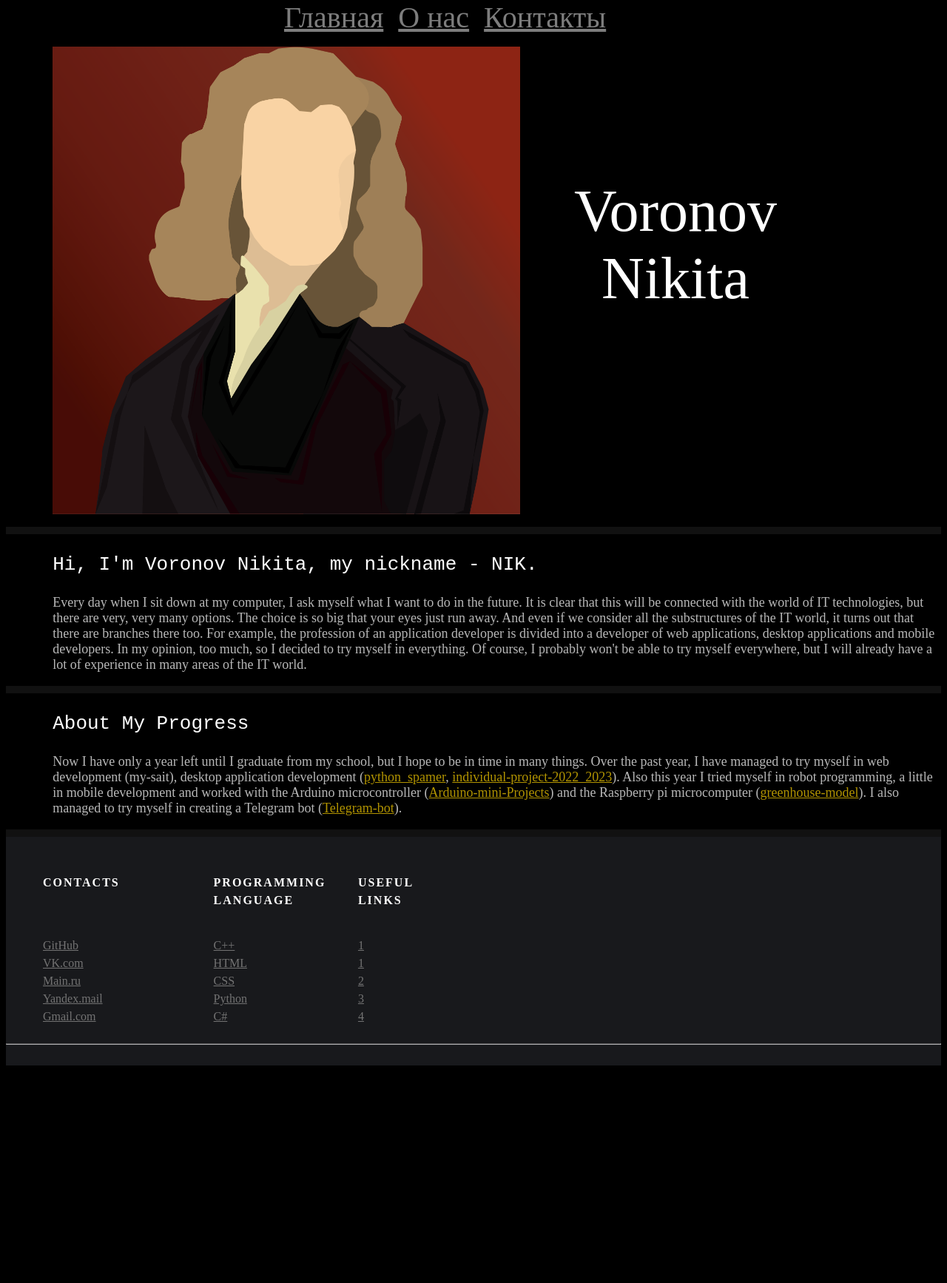
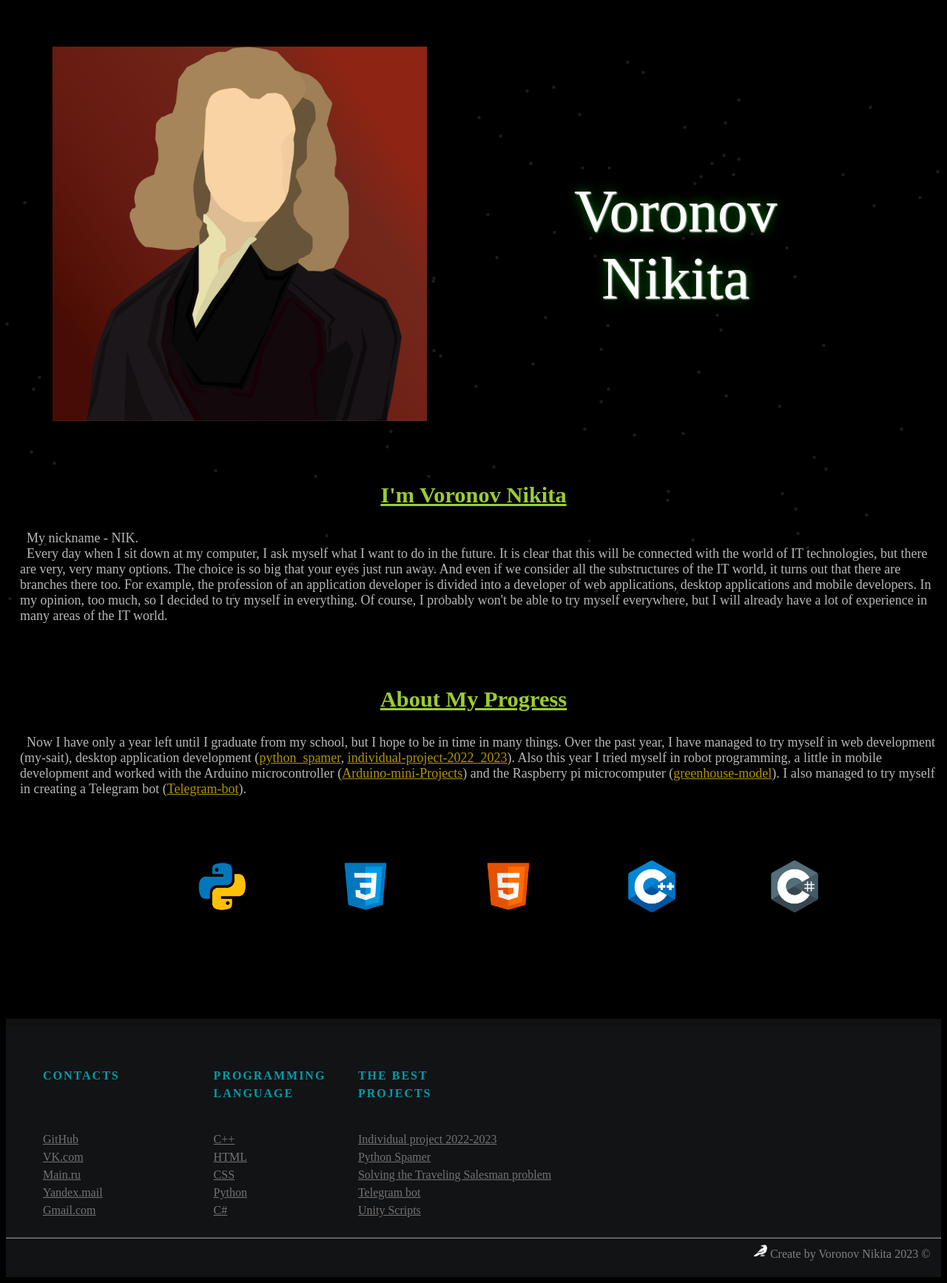
Before and after one commit to voronov-nikita/portfolio, a plain HTML site: page index.html in a window 1280 px wide. Shown: the whole page at 74% size. Before the commit the page ends 1448 px from the top, so only its background shows below. Drawn offline with Linux system fonts and the light colour scheme; a web font is replaced by a local one.

Commit message:
global-change

```diff
--- a/css/footer-css.css
+++ b/css/footer-css.css
@@ -1,15 +1,15 @@
 .site-footer
 {
-  background-color:rgb(24, 25, 28);
-  padding:45px 0 20px;
+  background-color:rgb(18, 19, 21);
+  padding:50px 0 20px;
   font-size:16px;
   line-height:24px;
-  color:#737373;
+  color:#2a2733;
 }
 .site-footer hr
 {
   border-top-color:#bbb;
-  opacity:0.7
+  opacity:0.5
 }
 .site-footer hr.small
 {
@@ -17,7 +17,7 @@
 }
 .site-footer h6
 {
-  color:#fff;
+  color:#019da8;
   font-size:16px;
   text-transform:uppercase;
   margin-top:5px;
@@ -25,7 +25,7 @@
 }
 .site-footer a
 {
-  color:#737373;
+  color:#2a2733;
 }
 .site-footer a:hover
 {
@@ -57,7 +57,7 @@
 }
 .site-footer .social-icons
 {
-  text-align:right
+  text-align:center;
 }
 .site-footer .social-icons a
 {
@@ -167,3 +167,11 @@
     display: flex;
     margin-left: 50px;
 }
+
+
+.the-end{
+	color:grey;
+	text-align: left;
+	font-size: 16px;
+	padding-left: 80%;
+}
--- a/css/main.css
+++ b/css/main.css
@@ -2,24 +2,28 @@ body{
 	background-color: black;
 }
 
+
+.about-link{
+	color:rgb(178, 148, 0);
+}
+
+
 .header-text{
 	color:white;
-	font-size: 80px;
+	font-size: 500%;
 	position: absolute;
 	top: 30%;
 	margin-left: 60%;
 	margin-right: 30%;
 	text-align: center;
+	height:100px;
+	animation: slide-up 4s ease-in-out;
 }
 
-.header-links{
-	margin-right: 20px;
-	color:rgb(125, 125, 125);
+.glow-text{
+	animation: PulseText 7s ease-in-out infinite;
 }
 
-.about-link{
-	color:rgb(178, 148, 0);
-}
 
 header{
 	display: flex;
@@ -36,6 +40,7 @@ header{
 	font-size:18px;
 	font-family:'Times New Roman', Times, serif;
 	color:#b8b8b8;
+	margin-left: 1.5%;
 }
 
 .image-logo-avatar{
@@ -52,8 +57,18 @@ header{
 	color: white;
 	font-family:'Courier New', Courier, monospace;
 	font-size: 26px;
-	margin-left: 5%;
 	text-align: left;
+}
+
+.about-info h3{
+	color:yellowgreen;
+	padding-left:0%;
+	text-align: center;
+	font-family: 'Times New Roman', Times, serif;
+}
+
+.about-info h3:hover{
+	color:rgb(196, 255, 79);
 }
 
 .line-split{
@@ -62,3 +77,99 @@ header{
 	height: 10px;
 	left:0%;
 }
+
+
+.image-links{
+	display: inline-flex;
+	position: absolute;
+	position: relative;
+	left: 20%;
+	margin-top: 5%;
+	margin-bottom: 5%;
+	color: rgba(255, 255, 255, 0);
+	text-align: center;
+
+}
+
+.image-links p1{
+	margin-right: 20%;
+
+}
+
+.image-links p2{
+	margin-right: 20%;
+}
+
+.image-links p3{
+	margin-right: 20%;
+}
+
+.image-links p4{
+	margin-right: 20%;
+}
+
+.image-links p5{
+	margin-right: 20%;
+}
+
+
+.image-links p1:hover{
+	color: azure;
+	animation: icon-size 1.5s ease-in-out infinite;
+}
+.image-links p2:hover{
+	color: azure;
+	animation: icon-size 1.5s ease-in-out infinite;
+}
+.image-links p3:hover{
+	color: azure;
+	animation: icon-size 1.5s ease-in-out infinite;
+}
+.image-links p4:hover{
+	color: azure;
+	animation: icon-size 1.5s ease-in-out infinite;
+}
+.image-links p5:hover{
+	color: azure;
+	animation: icon-size 1.5s ease-in-out infinite;
+}
+
+
+@keyframes PulseText {
+	0% {
+		text-shadow: 1px 1px 2px white, 0 0 1em rgba(255, 255, 255, 0), 0 0 0.2em red;
+	  }
+	25% {
+		text-shadow: 1px 1px 2px white, 0 0 1em rgba(255, 255, 255, 0), 0 0 0.2em green;
+	  }
+	50% {
+		text-shadow: 1px 1px 2px white, 0 0 1em rgba(255, 255, 255, 0), 0 0 0.2em blue;
+	  }
+	75%{
+		text-shadow: 1px 1px 2px white, 0 0 1em rgba(255, 255, 255, 0), 0 0 0.2em green;
+	}
+	100%{
+		text-shadow: 1px 1px 2px white, 0 0 1em rgba(255, 255, 255, 0), 0 0 0.2em red;
+	}
+}
+
+@keyframes slide-up {
+	0%{
+		transform: translateY(100%);
+	}
+	100%{
+		transform: translateY(0%);
+	}
+}
+
+@keyframes icon-size {
+	0%{
+		transform: scale(1);
+	}
+	50%{
+		transform: scale(1.2);
+	}
+	100%{
+		transform: scale(1);
+	}
+}
--- /dev/null
+++ b/css/partical.css
@@ -0,0 +1,31 @@
+  .particles {
+    position: fixed;
+    top: 0;
+    left: 0;
+    width: 100%;
+    height: 100%;
+    z-index: -1;
+    pointer-events: none;
+  }
+
+  .particle {
+    position: absolute;
+    width: 4px;
+    height: 4px;
+    background-color: rgba(116, 98, 118, 0.279);
+    border-radius: 30%;
+    animation: particlesAnimation 15s ease-in-out infinite;
+
+  }
+
+  @keyframes particlesAnimation {
+    0% {
+      transform: translate(-50%, -50%);
+    }
+    50% {
+        transform: translate(0vw, 10vh);
+    }
+    100% {
+      transform: translate(-50%, -50%);
+    }
+  }
--- /dev/null
+++ b/css/python-page.css
@@ -0,0 +1,41 @@
+body{
+    font-family: 'Times New Roman', Times, serif;
+}
+
+.python-image{
+    margin-left: 35%;
+    position:relative;
+}
+
+.python-image img{
+    margin-left: 10%;
+}
+
+.python-image h1{
+    color:beige;
+    display: flex;
+    font-size: 52px;
+
+    animation: RGB-light 3s infinite;
+}
+
+.python-cards{
+    position: relative;
+    display: flex;
+}
+
+
+@keyframes RGB-light {
+    0%{
+        color:rgb(106, 0, 14);
+    }
+    25%{
+        color:rgb(52, 94, 0);
+    }
+    70%{
+        color: rgb(0, 0, 86);
+    }
+    100%{
+        color:rgb(106, 0, 14);
+    }
+}
--- a/index.html
+++ b/index.html
@@ -3,8 +3,10 @@
     <meta charset="UTF-8">
     <link rel="stylesheet" href="css/main.css">
     <link rel="stylesheet" href="css/footer-css.css">
+    <link rel="stylesheet" href="css/partical.css">
     <link rel="preconnect" href="https://fonts.googleapis.com">
     <link rel="preconnect" href="https://fonts.gstatic.com" crossorigin>
+    <link rel="shortcut icon" href="/img/main-icon.ico" type="image/x-icon">
     <link href="https://fonts.googleapis.com/css2?family=Oswald:wght@500&family=Tilt+Warp&display=swap" rel="stylesheet">
     <meta http-equiv="X-UA-Compatible" content="IE=edge">
     <meta name="viewport" content="width=device-width, initial-scale=1.0">
@@ -14,28 +16,26 @@
 
 
 <body>
-    <div>
-        <header class="header-text-head">
-            <a class="header-links" href="#main">Главная</a>
-            <a class="header-links" href="#about">О нас</a>
-            <a class="header-links" href="#contact">Контакты</a>
-        </header>
-    </div>
+    <div class="particles"></div>
     <div>
         <div class="header-text">
-            Voronov Nikita
+            <span class="glow-text">Voronov Nikita</span>
         </div>
         <div class="image-logo-avatar">
-            <img src="img/logo.png" style="width: 100%; height: 100%;">
+            <img src="img/logo.png" style="width: 80%; height: 80%;">
         </div>
     </div>
 
-    <div class="line-split"></div>
+    <!-- <div class="line-split"></div> -->
 
+    <br>
+    <br>
     <div>
         <div class="about-info">
-            <p>Hi, I'm Voronov Nikita, my nickname - NIK.</p>
-            <p class="main-about-text">Every day when I sit down at my computer,
+            <h3><u>I'm Voronov Nikita</u></h3>
+            <p class="main-about-text">
+                &nbsp;&nbsp;My nickname - NIK.<br>
+                &nbsp;&nbsp;Every day when I sit down at my computer,
                 I ask myself what I want to do in the future.
                 It is clear that this will be connected with the world of IT technologies,
                 but there are very, very many options.
@@ -50,12 +50,15 @@
         </div>
     </div>
 
-    <div class="line-split"></div>
+    <!-- <div class="line-split"></div> -->
 
+    <br>
+    <br>
     <div>
         <div class="about-info">
-            <p>About My Progress</p>
-            <p class="main-about-text">Now I have only a year left until I graduate from my school,
+            <h3><u>About My Progress</u></h3>
+            <p class="main-about-text">
+                &nbsp;&nbsp;Now I have only a year left until I graduate from my school,
                 but I hope to be in time in many things. Over the past year,
                 I have managed to try myself in web development (my-sait),
                 desktop application development (<a class="about-link" href="https://github.com/voronov-nikita/python_spamer">python_spamer</a>,
@@ -67,9 +70,22 @@
                 I also managed to try myself in creating a Telegram bot (<a class="about-link" href="https://github.com/voronov-nikita/Telegram-bot">Telegram-bot</a>).</p>
         </div>
     </div>
-
+    <div class="image-links">
+        <p1><a href="/python.html"><img src="img/image-python.png" width="80"
+            height="80" alt="Пример"></a>Python</p1>
+        <p2><a href="/css.html"><img src="img/image-css.png" width="80"
+            height="80" alt="Пример"></a>CSS</p2>
+        <p3><a href="https://google.com"><img src="img/image-html.png" width="80"
+            height="80" alt="Пример"></a>HTML</p3>
+        <p4><a href="https://google.com"><img src="img/image-c.png" width="80"
+            height="80" alt="Пример"></a>C++</p4>
+        <p5><a href="https://google.com"><img src="img/image-csharp.png" width="80"
+            height="80" alt="Пример"></a>C#</p5>
+    </div>
+    <br><br>
+    <br><br>
     <div class="line-split"></div>
-
+<!------------------------------ THE FOOTER ------------------------------------------>
     <footer class="site-footer">
         <div class="container">
             <div class="row">
@@ -88,28 +104,29 @@
                 <div class="col-xs-6 col-md-3">
                     <h6>Programming<br>Language</h6>
                     <ul class="footer-links">
-                        <li><a href="#">C++</a></li>
-                        <li><a href="#">HTML</a></li>
-                        <li><a href="#">CSS</a></li>
-                        <li><a href="#">Python</a></li>
-                        <li><a href="#">C#</a></li>
+                        <li><a href="https://ru.wikipedia.org/wiki/C%2B%2B">C++</a></li>
+                        <li><a href="https://ru.wikipedia.org/wiki/HTML">HTML</a></li>
+                        <li><a href="https://ru.wikipedia.org/wiki/CSS">CSS</a></li>
+                        <li><a href="https://ru.wikipedia.org/wiki/Python">Python</a></li>
+                        <li><a href="https://ru.wikipedia.org/wiki/C_Sharp">C#</a></li>
                     </ul>
                 </div>
 
                 <div class="col-xs-6 col-md-3">
-                    <h6>Useful<br>Links</h6>
+                    <h6>The best<br>Projects</h6>
                     <ul class="footer-links">
-                        <li><a href="#">1</a></li>
-                        <li><a href="#">1</a></li>
-                        <li><a href="#">2</a></li>
-                        <li><a href="#">3</a></li>
-                        <li><a href="#">4</a></li>
+                        <li><a href="https://github.com/voronov-nikita/individual-project-2022_2023">Individual project 2022-2023</a></li>
+                        <li><a href="https://github.com/voronov-nikita/python_spamer">Python Spamer</a></li>
+                        <li><a href="https://github.com/voronov-nikita/Solving-the-Traveling-Salesman-problem">Solving the Traveling Salesman problem</a></li>
+                        <li><a href="https://github.com/voronov-nikita/Telegram-bot">Telegram bot</a></li>
+                        <li><a href="https://github.com/voronov-nikita/Unity_Scripts">Unity Scripts</Script></a></li>
                     </ul>
                 </div>
             </div>
             <hr>
         </div>
+        <div class="the-end"><img src="/img/main-logo.png" width="7%" height="7%" alt="Logo">   Create by Voronov Nikita 2023 ©</div>
     </footer>
-
+    <script src="/js/partical.js"></script>
 </body>
 </html>
--- /dev/null
+++ b/js/partical.js
@@ -0,0 +1,32 @@
+const particleCount = 120;
+const container = document.querySelector('.particles');
+const containerWidth = container.offsetWidth;
+const containerHeight = container.offsetHeight;
+
+const resetPositionX = -50; // Начальная позиция X, когда частица достигает определенной точки
+
+for (let i = 0; i < particleCount; i++) {
+  createParticle();
+}
+
+function createParticle() {
+  const particle = document.createElement('div');
+  particle.classList.add('particle');
+  container.appendChild(particle);
+  randomizeParticle(particle);
+}
+
+function randomizeParticle(particle) {
+  const x = Math.floor(Math.random() * containerWidth);
+  const y = Math.floor(Math.random() * containerHeight);
+  particle.style.left = `${x}px`;
+  particle.style.top = `${y}px`;
+}
+
+// Добавляем анимацию движения частиц
+const particles = document.querySelectorAll('.particle');
+particles.forEach((particle) => {
+  particle.addEventListener('animationiteration', () => {
+
+  });
+});
```
Also changed, not shown: css/card.css (added, +64 -0 lines), python.html (added, +92 -0 lines), testing.html (deleted, +0 -48 lines), img/image-c.png (added), img/image-csharp.png (added), img/image-css.png (added), img/image-html.png (added), img/image-python.png (added), img/main-icon.ico (added), img/main-logo.png (added), img/projects/first.png (added), img/projects/second.png (added). Lines whose indentation alone changed are shown as unchanged.
